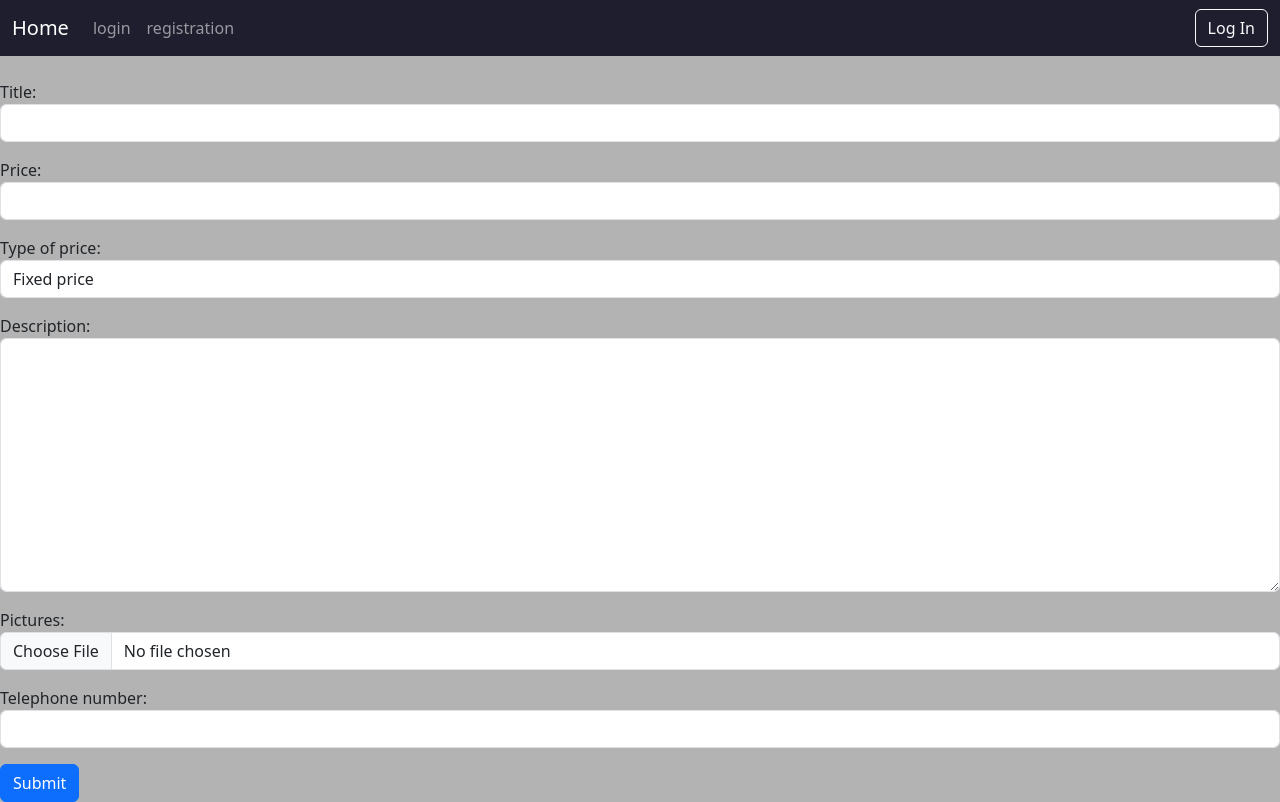
After one commit to w1tch-1/4-semestr-miniproject, a Django app: page /listing-create/ in a window 1280 px wide. The commit adds this page. Run offline with Django 5.2, Linux system fonts and the light colour scheme.

Commit message:
add(create listing details and profile

```diff
--- /dev/null
+++ b/marketplace/main/forms.py
@@ -0,0 +1,28 @@
+from django import forms
+from .models import Listing
+
+
+class ListingCreationForm(forms.ModelForm):
+    class Meta:
+        model = Listing
+        fields = ['category',
+                  'sub_category',
+                  'types',
+                  'title',
+                  'price',
+                  'type_of_price',
+                  'description',
+                  'pictures',
+                  'telephone_number'
+                  ]
+        widgets = {
+            'category': forms.Select(attrs={'class': 'form-control'}),
+            'sub_category': forms.Select(attrs={'class': 'form-control'}),
+            'types': forms.Select(attrs={'class': 'form-control'}),
+            'title': forms.TextInput(attrs={'class': 'form-control'}),
+            'price': forms.NumberInput(attrs={'class': 'form-control'}),
+            'type_of_price': forms.Select(attrs={'class': 'form-control'}),
+            'description': forms.Textarea(attrs={'class': 'form-control'}),
+            'pictures': forms.ClearableFileInput(attrs={'class': 'form-control'}),
+            'telephone_number': forms.TextInput(attrs={'class': 'form-control'}),
+        }
--- a/marketplace/main/models/listing.py
+++ b/marketplace/main/models/listing.py
@@ -1,5 +1,6 @@
 from django.db import models
 from main.choices import PriceTypeChoices
+from user.models import User
 
 
 class Listing(models.Model):
@@ -11,6 +12,6 @@ class Listing(models.Model):
     price = models.DecimalField(max_digits=10, decimal_places=2)
     type_of_price = models.CharField(max_length=20, choices=PriceTypeChoices, default='none-type-of-price')
     description = models.TextField()
-    pictures = models.ImageField(upload_to='static/listing_images/')
-    name = models.CharField(max_length=150)
+    pictures = models.ImageField(upload_to='listing_images/')
+    user = models.ForeignKey(User, on_delete=models.CASCADE, null=True)
     telephone_number = models.CharField(max_length=100)
--- /dev/null
+++ b/marketplace/main/templates/create-listing.html
@@ -0,0 +1,31 @@
+{% extends 'base/base.html' %}
+{% block content %}
+
+<form method="post" enctype="multipart/form-data">
+    {% csrf_token %}
+    {{ form.non_field_errors }}
+
+    <div class="mb-3">
+      {{ form.title.label_tag }} {{ form.title }}
+    </div>
+    <div class="mb-3">
+      {{ form.price.label_tag }} {{ form.price }}
+    </div>
+    <div class="mb-3">
+      {{ form.type_of_price.label_tag }} {{ form.type_of_price }}
+    </div>
+    <div class="mb-3">
+      {{ form.description.label_tag }} {{ form.description }}
+    </div>
+    <div class="mb-3">
+      {{ form.pictures.label_tag }} {{ form.pictures }}
+    </div>
+    <div class="mb-3">
+      {{ form.telephone_number.label_tag }} {{ form.telephone_number }}
+    </div>
+
+   <button type="submit" class="btn btn-primary">Submit</button>
+
+</form>
+
+{% endblock %}
--- a/marketplace/main/urls.py
+++ b/marketplace/main/urls.py
@@ -5,4 +5,6 @@ from . import views
 
 urlpatterns = [
     path('', views.Index.as_view(), name='index'),
+    path('listing-details/<int:pk>/', views.ListingDetailView.as_view(), name='listing-detail'),
+    path('listing-create/', views.ListingCreateView.as_view(), name='listing-create'),
 ]
--- a/marketplace/main/views.py
+++ b/marketplace/main/views.py
@@ -1,6 +1,27 @@
-from django.shortcuts import render
 from django.views.generic.base import TemplateView
+from django.views.generic.detail import DetailView
+from django.views.generic.edit import CreateView
+
+from .models import Listing
+from main.forms import ListingCreationForm
+from django.urls import reverse_lazy
 
 
 class Index(TemplateView):
     template_name = 'index.html'
+
+
+class ListingDetailView(DetailView):
+    model = Listing
+    template_name = 'listing-details.html'
+    context_object_name = 'listing'
+
+
+class ListingCreateView(CreateView):
+    template_name = 'create-listing.html'
+    form_class = ListingCreationForm
+    success_url = reverse_lazy('user:profile')
+
+    def form_valid(self, form):
+        form.instance.user = self.request.user
+        return super().form_valid(form)
--- a/marketplace/marketplace/settings.py
+++ b/marketplace/marketplace/settings.py
@@ -87,8 +87,6 @@ DATABASES = {
 }
 
 
-
-# Password validation
 # https://docs.djangoproject.com/en/5.2/ref/settings/#auth-password-validators
 
 AUTH_PASSWORD_VALIDATORS = [
@@ -124,6 +122,9 @@ USE_TZ = True
 
 STATIC_URL = '/static/'
 
+MEDIA_URL = '/media/'
+MEDIA_ROOT = os.path.join(BASE_DIR, 'media')
+
 # Default primary key field type
 # https://docs.djangoproject.com/en/5.2/ref/settings/#default-auto-field
 
--- a/marketplace/templates/base/base.html
+++ b/marketplace/templates/base/base.html
@@ -10,13 +10,14 @@
 
     <link href="https://cdn.jsdelivr.net/npm/bootstrap@5.3.3/dist/css/bootstrap.min.css" rel="stylesheet" integrity="sha384-QWTKZyjpPEjISv5WaRU9OFeRpok6YctnYmDr5pNlyT2bRjXh0JMhjY6hW+ALEwIH" crossorigin="anonymous">
     <script src="https://cdn.jsdelivr.net/npm/bootstrap@5.3.3/dist/js/bootstrap.bundle.min.js" integrity="sha384-YvpcrYf0tY3lHB60NNkmXc5s9fDVZLESaAA55NDzOxhy9GkcIdslK1eN7N6jIeHz" crossorigin="anonymous"></script>
+    <link rel="stylesheet" href="https://cdn.jsdelivr.net/npm/bootstrap-icons@1.10.5/font/bootstrap-icons.css">
 
     <script src="https://unpkg.com/htmx.org@2.0.4" integrity="sha384-HGfztofotfshcF7+8n44JQL2oJmowVChPTg48S+jvZoztPfvwD79OC/LTtG6dMp+" crossorigin="anonymous"></script>
 
     {% block import %}{% endblock %}
 </head>
-<body class="bg-primary text-dark min-vh-100">
-    <nav class="navbar navbar-expand-lg navbar-dark bg-dark mb-4">
+<body class="text-dark min-vh-100" style="background-color: #B3B3B3;">
+    <nav class="navbar navbar-expand-lg navbar-dark mb-4" style="background-color: #1E1E2F;">
         <div class="container-fluid">
             <a class="navbar-brand" href="/">Home</a>
             <button class="navbar-toggler" type="button" data-bs-toggle="collapse" data-bs-target="#navbarNav"
@@ -37,7 +38,7 @@
                 {% if request.user.is_authenticated %}
                     <a class="nav-link" href="/profile"><span class="me-2">{{ request.user.username }}</span></a>
                 {% else %}
-                    <a class="btn btn-outline-light" href="{% url 'login' %}">Log In</a>
+                    <a class="btn btn-outline-light" href="login/">Log In</a>
                 {% endif %}
             </div>
             </div>
--- a/marketplace/user/templates/login.html
+++ b/marketplace/user/templates/login.html
@@ -1,9 +1,9 @@
 {% extends 'base/base.html' %}
 {% block content %}
 
-<div class="container d-flex justify-content-center align-items-center" style="min-height: 100vh;">
+<div class="container d-flex justify-content-center align-items-center" style="min-height: auto;">
   <div class="col-md-6">
-    <form method="post" class="p-4 shadow-4 rounded bg-white">
+    <form method="post" class="p-4 shadow-4 rounded" style="background-color: #F9F3EF;">
       {% csrf_token %}
 
       <div data-mdb-input-init class="form-outline mb-4">
--- a/marketplace/user/templates/sign-up.html
+++ b/marketplace/user/templates/sign-up.html
@@ -1,9 +1,9 @@
 {% extends 'base/base.html' %}
 {% block content %}
 
-<div class="container d-flex justify-content-center align-items-center" style="min-height: 100vh;">
+<div class="container d-flex justify-content-center align-items-center" style="min-height: auto;">
   <div class="col-md-6">
-    <form method="post" class="p-4 shadow-4 rounded bg-white">
+    <form method="post" class="p-4 shadow-4 rounded " style="background-color: #F9F3EF;">
       {% csrf_token %}
 
       <div data-mdb-input-init class="form-outline mb-4">
--- a/marketplace/user/urls.py
+++ b/marketplace/user/urls.py
@@ -1,7 +1,11 @@
 from django.urls import path
+from django.conf import settings
+from django.conf.urls.static import static
 
 
 from . import views
+
+app_name = 'user'
 
 urlpatterns = [
     path('registration/', views.RegisterUser.as_view(), name='registration'),
@@ -9,3 +13,6 @@ urlpatterns = [
     path('logout/', views.Logout.as_view(), name='logout'),
     path('profile/', views.ProfileView.as_view(), name='profile'),
 ]
+
+if settings.DEBUG:
+    urlpatterns += static(settings.MEDIA_URL, document_root=settings.MEDIA_ROOT)
```
Also changed, not shown: marketplace/main/static/js/card.js (added, +20 -0 lines), marketplace/main/static/styles/card-styles.css (added, +39 -0 lines), marketplace/main/templates/listing-details.html (added, +41 -0 lines), marketplace/user/templates/profile.html (+29 -6 lines), marketplace/user/views.py (+7 -2 lines), marketplace/main/migrations/0002_remove_listing_name_listing_user.py (added), marketplace/media/listing_images/monitor.png (added), marketplace/media/listing_images/pc.png (added).
